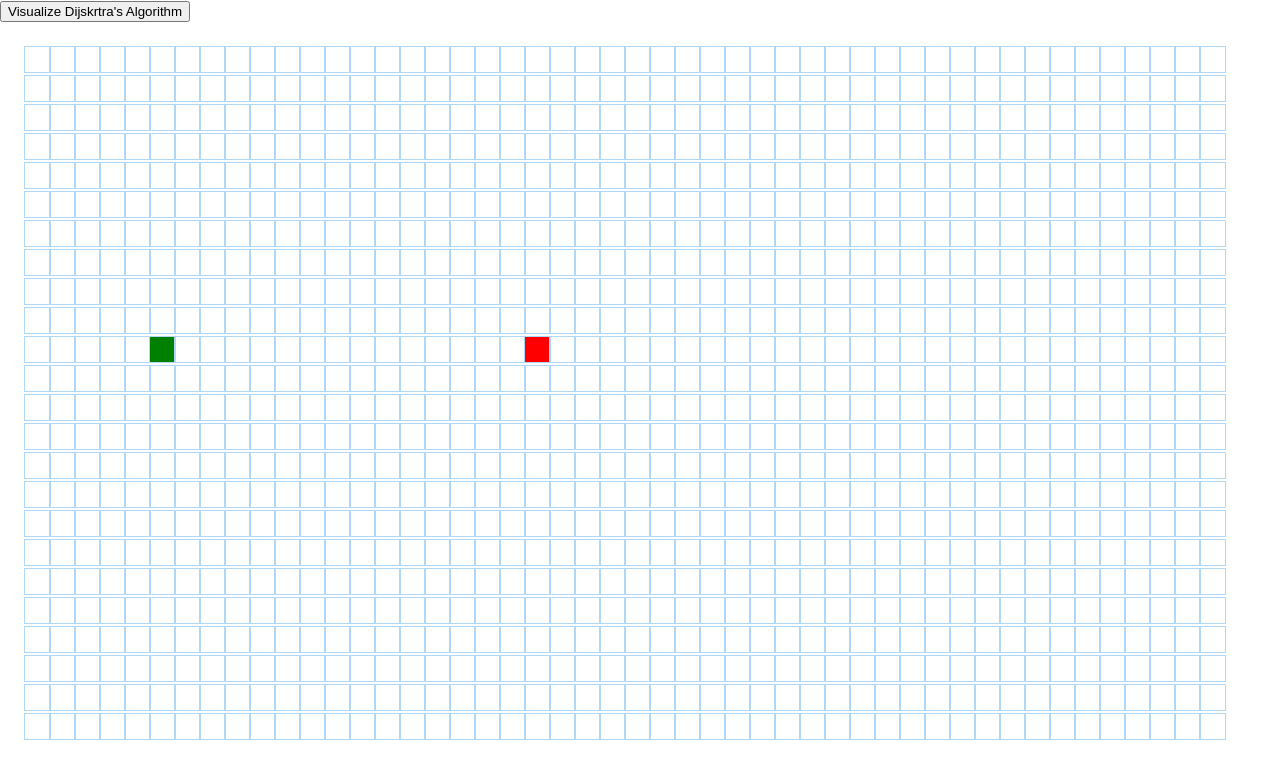
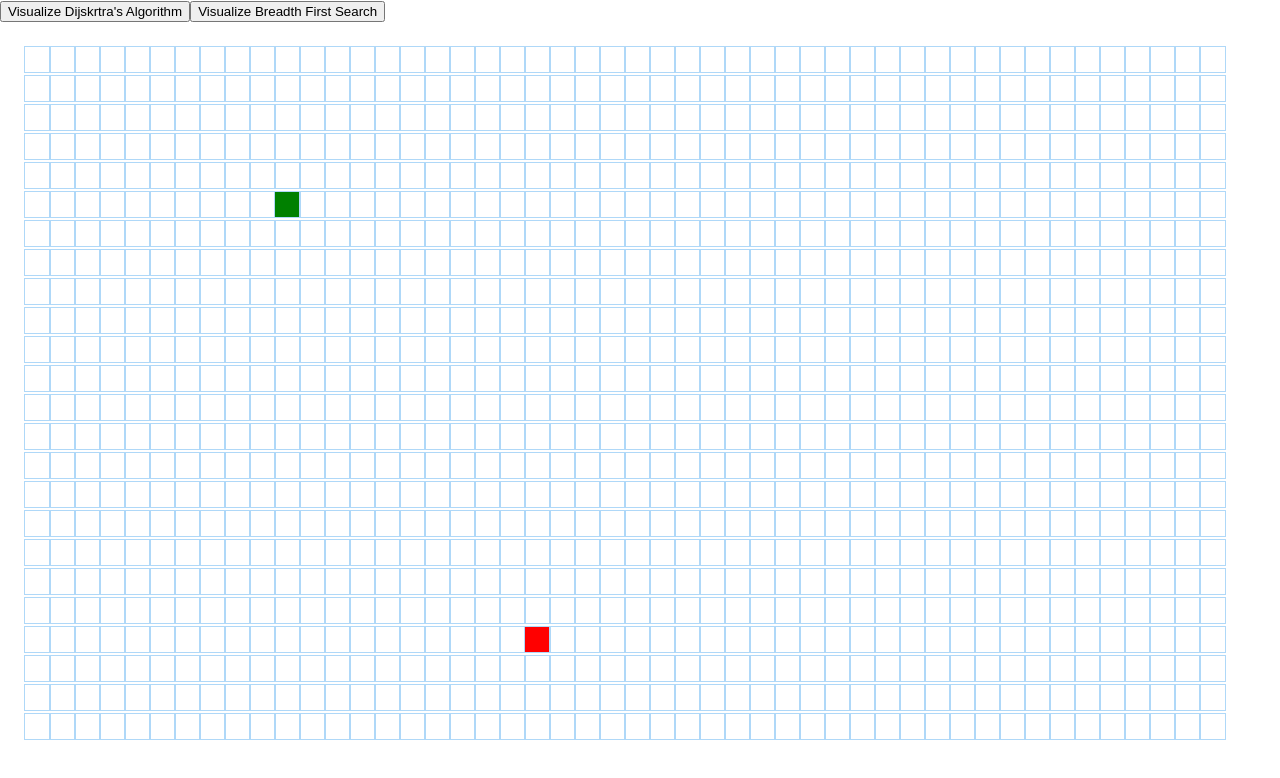
Before and after one commit to hadiyouness10/shortestpath, a React (Create React App) app: page / in a window 1280 px wide. Shown: the top 778 px of the page. Built offline with nearby package versions, Linux system fonts and the light colour scheme.

Commit message:
breadth first search

```diff
--- a/public/index.html
+++ b/public/index.html
@@ -1,6 +1,8 @@
 <!DOCTYPE html>
 <html lang="en">
   <head>
+    <link crossorigin="use-credentials" rel="manifest" href="./manifest.json" />
+
     <meta charset="utf-8" />
     <link rel="icon" href="%PUBLIC_URL%/favicon.ico" />
     <meta name="viewport" content="width=device-width, initial-scale=1" />
--- /dev/null
+++ b/src/algorithms/breadthFirstSearch.js
@@ -0,0 +1,68 @@
+export function breadthFirstSearch(grid, startNode, endNode) {
+    const visitedNodesInOrder = [];
+    const queue = [];
+    queue.push(startNode);
+    let count = 0;
+    while (queue.length > 0 && count < 1000) {
+        console.log('queue length before shifting: ' + queue.length)
+        const currentNode = queue.shift();
+        console.log('queue length after shifting: ' + queue.length)
+        if (currentNode.isWall) continue;
+        visitedNodesInOrder.push(currentNode);
+        if (currentNode == endNode) {
+            console.log('found end node')
+            return visitedNodesInOrder;
+        }
+        currentNode.isVisited = true;
+        let neighbors = []
+        neighbors = getUnvisitedNeighbors(currentNode, grid);
+        for (let i = 0; i < neighbors.length; i++) {
+            if (neighbors[i].isVisited) return;
+            if (!queue.includes(neighbors[i]))
+                queue.push(neighbors[i])
+
+        }
+        count++;
+        updateUnvisistedNeighbors(currentNode, grid);
+
+    }
+    return visitedNodesInOrder;
+}
+
+function getUnvisitedNeighbors(node, grid) {
+    const neighbors = [];
+    const { col, row } = node;
+    console.log(node);
+    if (row > 0) {
+        neighbors.push(grid[row - 1][col]);
+    }
+    if (row < grid.length - 1) {
+        neighbors.push(grid[row + 1][col]);
+    }
+    if (col > 0) {
+        neighbors.push(grid[row][col - 1]);
+    }
+    if (col < grid[0].length - 1) {
+        neighbors.push(grid[row][col + 1]);
+    }
+    console.log(neighbors.filter(neighbor => !neighbor.isVisited));
+    return neighbors.filter(neighbor => !neighbor.isVisited);
+}
+
+
+function updateUnvisistedNeighbors(node, grid) {
+    const unvisitedNeighbors = getUnvisitedNeighbors(node, grid);
+    for (const neighbor of unvisitedNeighbors) {
+        neighbor.previousNode = node;
+    }
+}
+
+export function getNodesInShortestPathOrderBreadth(finishNode) {
+    const getNodesInShortestPathOrder = [];
+    let currentNode = finishNode;
+    while (currentNode !== null) {
+        getNodesInShortestPathOrder.unshift(currentNode);
+        currentNode = currentNode.previousNode;
+    }
+    return getNodesInShortestPathOrder;
+}
--- a/src/components/PathFindingVisualizer/PathFindingVisualizer.jsx
+++ b/src/components/PathFindingVisualizer/PathFindingVisualizer.jsx
@@ -1,12 +1,13 @@
 import React, { Component, useLayoutEffect } from 'react';
+import { breadthFirstSearch, getNodesInShortestPathOrderBreadth } from '../../algorithms/breadthFirstSearch';
 import { dijkstra, getNodesInShortestPathOrder } from '../../algorithms/dijkstra';
 import Node from './Node/Node';
 
 import './PathFindingVisualizer.css';
 
-const START_NODE_ROW = 10;
-const START_NODE_COL = 5;
-const FINISH_NODE_ROW = 10;
+const START_NODE_ROW = 5;
+const START_NODE_COL = 10;
+const FINISH_NODE_ROW = 20;
 const FINISH_NODE_COL = 20;
 
 export default class PathfindingVisualizer extends Component {
@@ -83,11 +84,20 @@ export default class PathfindingVisualizer extends Component {
         const finishNode = grid[FINISH_NODE_ROW][FINISH_NODE_COL];
         const visitedNodesInOrder = dijkstra(grid, startNode, finishNode);
         const nodesInShortedPathOrder = getNodesInShortestPathOrder(finishNode);
-        console.log(nodesInShortedPathOrder)
+        // console.log(nodesInShortedPathOrder)
         this.animateDijkstra(visitedNodesInOrder, nodesInShortedPathOrder);
         console.log(grid)
     }
-
+    visualizeBreathFirstSearch() {
+        const { grid } = this.state;
+        const startNode = grid[START_NODE_ROW][START_NODE_COL];
+        const finishNode = grid[FINISH_NODE_ROW][FINISH_NODE_COL];
+        const visitedNodesInOrder = breadthFirstSearch(grid, startNode, finishNode);
+        console.log(visitedNodesInOrder.length)
+        const nodesInShortedPathOrder = getNodesInShortestPathOrderBreadth(finishNode);
+        this.animateDijkstra(visitedNodesInOrder, nodesInShortedPathOrder);
+        // console.log(nodesInShortedPathOrder)
+    }
     getIntialGrid = () => {
         const grid = [];
         for (let row = 0; row < window.innerHeight/25 - 8; row++) {
@@ -122,8 +132,10 @@ createNode = (col, row) => {
         return (
 
             <>
-                <button onClick={() => this.visualizeDijkstra()}>
-            Visualize Dijskrtra's Algorithm</button>
+            <button onClick={() => this.visualizeDijkstra()}>
+                    Visualize Dijskrtra's Algorithm</button>
+            <button onClick={() => this.visualizeBreathFirstSearch()}>
+            Visualize Breadth First Search</button>
             <div className ="grid">
                 {grid.map((row, idx) => {
                     return (
```
Also changed, not shown: public/manifest.json (added).
